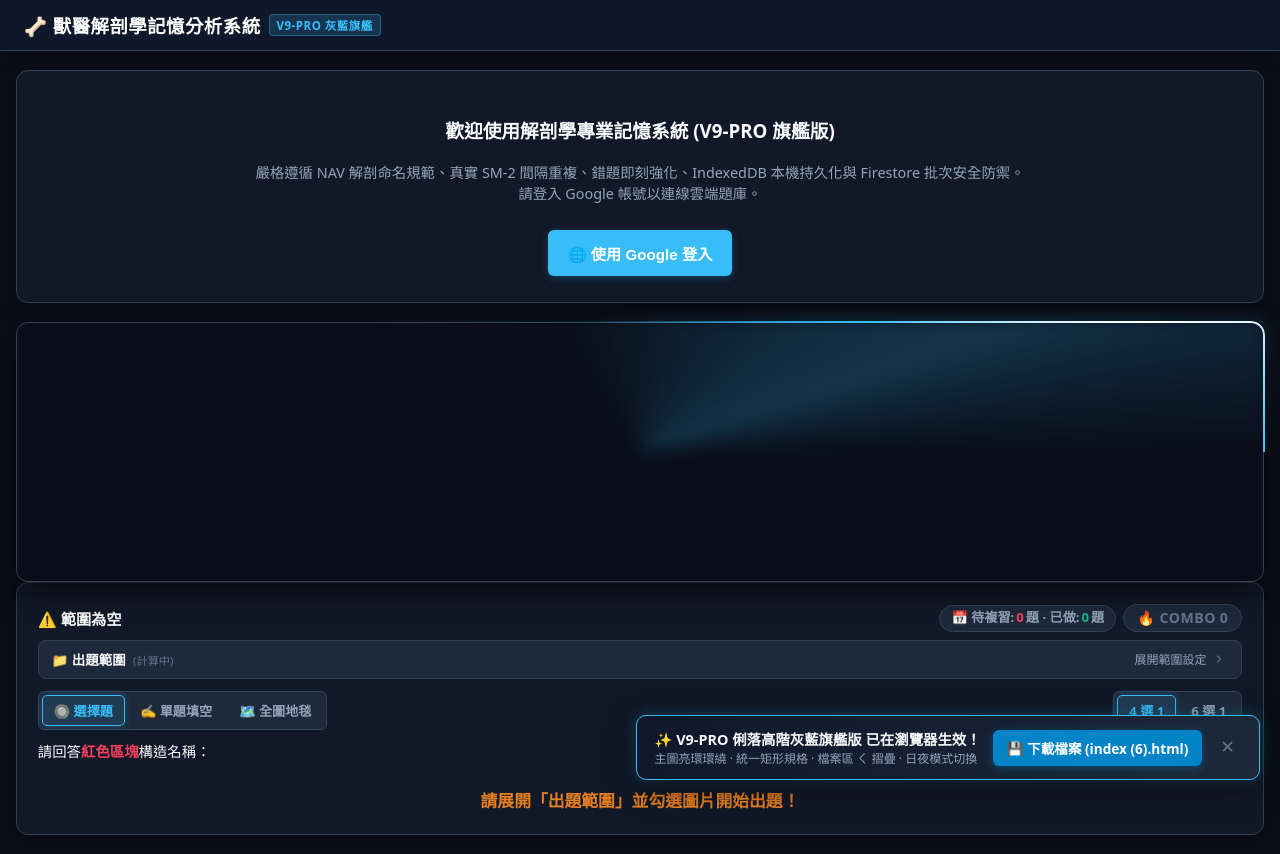
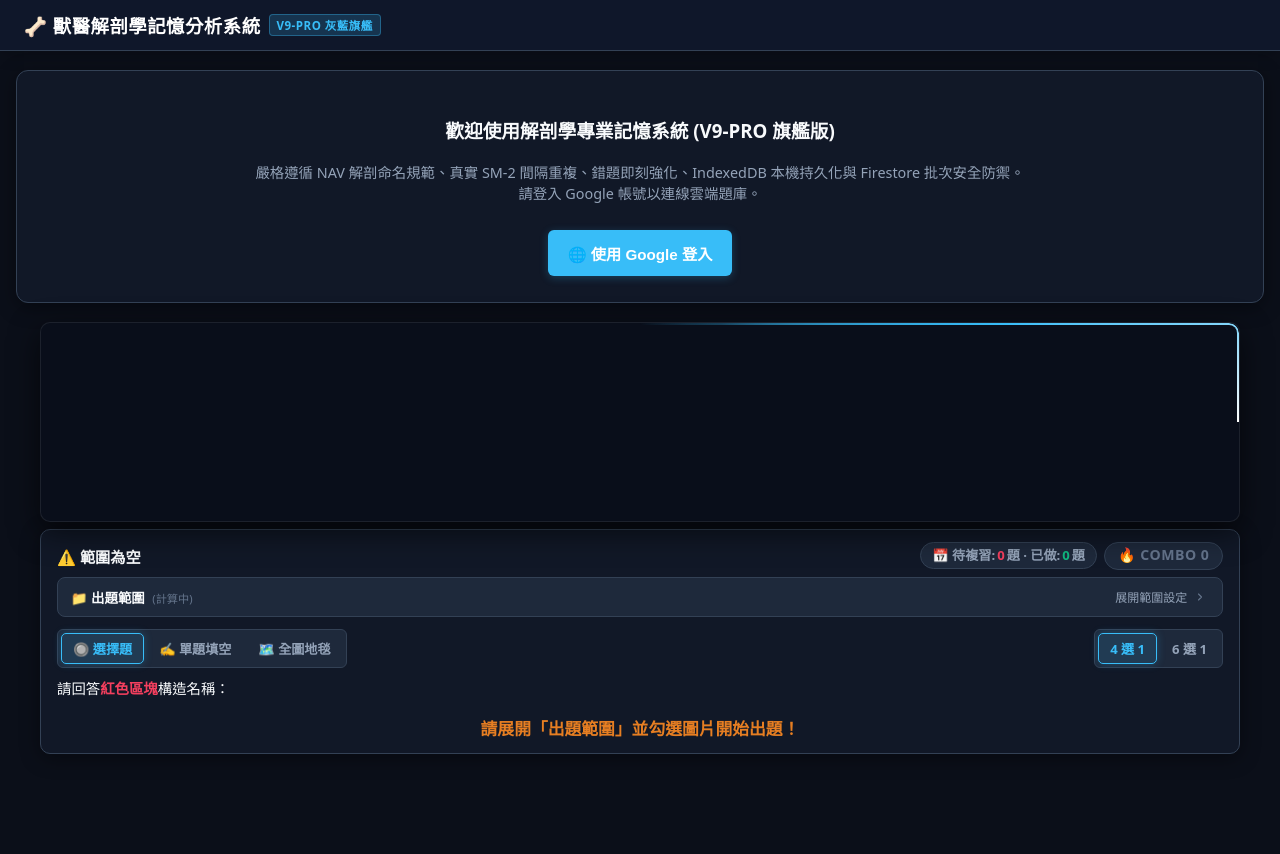
Before and after one commit to AAAaron-pro/anatomy-quiz, a plain HTML site: page index.html in a window 1280 px wide. After the commit the page ends 800 px from the top, so only its background shows below. Drawn offline with Linux system fonts and the light colour scheme; no server answers.

Commit message:
fix(security & ergonomics): implement real admin whitelist, zero-scroll layout, and 2px border runner

```diff
--- a/index.html
+++ b/index.html
@@ -909,7 +909,77 @@
             .daily-badge, .relearn-badge { font-size: 0.75rem; padding: 0.2rem 0.45rem; }
         }
 
-    </style>
+
+    /* === V9.1-PRO 人體工學 2px 光軌與零滾動刷題佈局 === */
+    .canvas-container {
+        position: relative !important;
+        background: #090e1a !important;
+        border: 1px solid rgba(255, 255, 255, 0.08) !important;
+        border-radius: 10px !important;
+        overflow: hidden !important;
+        display: flex !important;
+        justify-content: center !important;
+        align-items: center !important;
+    }
+    .canvas-container::before {
+        content: '' !important;
+        position: absolute !important;
+        inset: 0 !important;
+        border-radius: 10px !important;
+        padding: 2px !important;
+        background: conic-gradient(
+            from var(--beam-angle, 0deg),
+            transparent 0deg,
+            transparent 270deg,
+            rgba(56, 189, 248, 0.3) 310deg,
+            #38bdf8 345deg,
+            #ffffff 360deg
+        ) !important;
+        -webkit-mask: linear-gradient(#fff 0 0) content-box, linear-gradient(#fff 0 0) !important;
+        -webkit-mask-composite: xor !important;
+        mask-composite: exclude !important;
+        pointer-events: none !important;
+        z-index: 3 !important;
+    }
+    .canvas-container::after {
+        display: none !important;
+        content: none !important;
+    }
+    #mode-quiz {
+        max-width: 1200px !important;
+        margin: 0.3rem auto !important;
+    }
+    #mode-quiz .canvas-container {
+        max-height: min(38vh, 360px) !important;
+        min-height: 200px !important;
+        margin-bottom: 0.4rem !important;
+    }
+    #quiz-canvas {
+        max-height: min(38vh, 360px) !important;
+        max-width: 100% !important;
+        width: auto !important;
+        height: auto !important;
+        object-fit: contain !important;
+        display: block !important;
+    }
+    #mode-quiz .panel {
+        padding: 0.75rem 1rem !important;
+        border-radius: 10px !important;
+    }
+    .options-grid {
+        gap: 0.45rem !important;
+        margin-top: 0.25rem !important;
+    }
+    .option-btn {
+        padding: 0.55rem 0.8rem !important;
+        font-size: 0.88rem !important;
+        min-height: 42px !important;
+    }
+    #live-download-bar, #v9-flagship-download-bar {
+        display: none !important;
+    }
+
+</style>
 </head>
 <body>
 
@@ -1273,6 +1343,33 @@
     import { initializeApp } from "https://www.gstatic.com/firebasejs/10.4.0/firebase-app.js";
     import { getAuth, signInWithPopup, GoogleAuthProvider, onAuthStateChanged, signOut } from "https://www.gstatic.com/firebasejs/10.4.0/firebase-auth.js";
     import { getFirestore, collection, collectionGroup, getDocs, doc, getDoc, setDoc, deleteDoc, writeBatch, query, where } from "https://www.gstatic.com/firebasejs/10.4.0/firebase-firestore.js";
+
+
+    // 🔐 管理員白名單系統 (Admin Whitelist)
+    const ADMIN_EMAIL_WHITELIST = [
+        "b15609014@ntu.edu.tw",
+        "aaronhuang1205@gmail.com"
+    ];
+
+    function checkIsAdmin(user) {
+        if (!user || !user.email) return false;
+        const currentEmail = user.email.trim().toLowerCase();
+        return ADMIN_EMAIL_WHITELIST.some(adminEmail => adminEmail.trim().toLowerCase() === currentEmail);
+    }
+
+    // 智慧圖檔讀取 (大小寫不拘容錯)
+    function getImageDataSmart(imgName) {
+        if (!imgName) return null;
+        if (imagesData[imgName]) return imagesData[imgName];
+        const lower = imgName.toLowerCase();
+        const upper = imgName.toUpperCase();
+        for (const k of Object.keys(imagesData)) {
+            if (k.toLowerCase() === lower || k.toUpperCase() === upper) {
+                return imagesData[k];
+            }
+        }
+        return null;
+    }
 
     const firebaseConfig = {
       apiKey: "AIzaSyAwObWPvCT4yBHcW6NiXLvPIEn4r96Wq8s",
@@ -1800,7 +1897,13 @@
             document.getElementById('user-info').style.display = 'flex';
             document.getElementById('user-name').innerText = user.displayName;
             document.getElementById('user-avatar').src = user.photoURL;
-            document.querySelectorAll('.nav-btns button').forEach(b => b.style.display = 'inline-block');
+            document.querySelectorAll('.nav-btns button').forEach(b => {
+                if (b.id === 'nav-editor') {
+                    b.style.display = checkIsAdmin(user) ? 'inline-block' : 'none';
+                } else {
+                    b.style.display = 'inline-block';
+                }
+            });
 
             // 自動從 IndexedDB 載入已快取圖片
             const cached = await loadCachedImages();
@@ -3119,6 +3222,11 @@
     }
 
     window.switchMode = (mode) => {
+        if (mode === 'editor' && !checkIsAdmin(currentUser)) {
+            alert("🔒 權限不足：題庫編輯器僅限授權管理員存取！\n您目前帳號（" + (currentUser?.email || '未登入') + "）僅開放進行測驗與學習分析。");
+            window.switchMode('quiz');
+            return;
+        }
         document.querySelectorAll('.workspace').forEach(el => el.classList.remove('active'));
         document.querySelectorAll('.nav-btns button').forEach(el => el.classList.remove('active'));
         document.getElementById('mode-analytics').style.display = 'none';
@@ -3312,7 +3420,7 @@
                 }
             });
         };
-        img.src = imagesData[q.image];
+        img.src = getImageDataSmart(q.image) || imagesData[q.image];
     }
 
 
```
